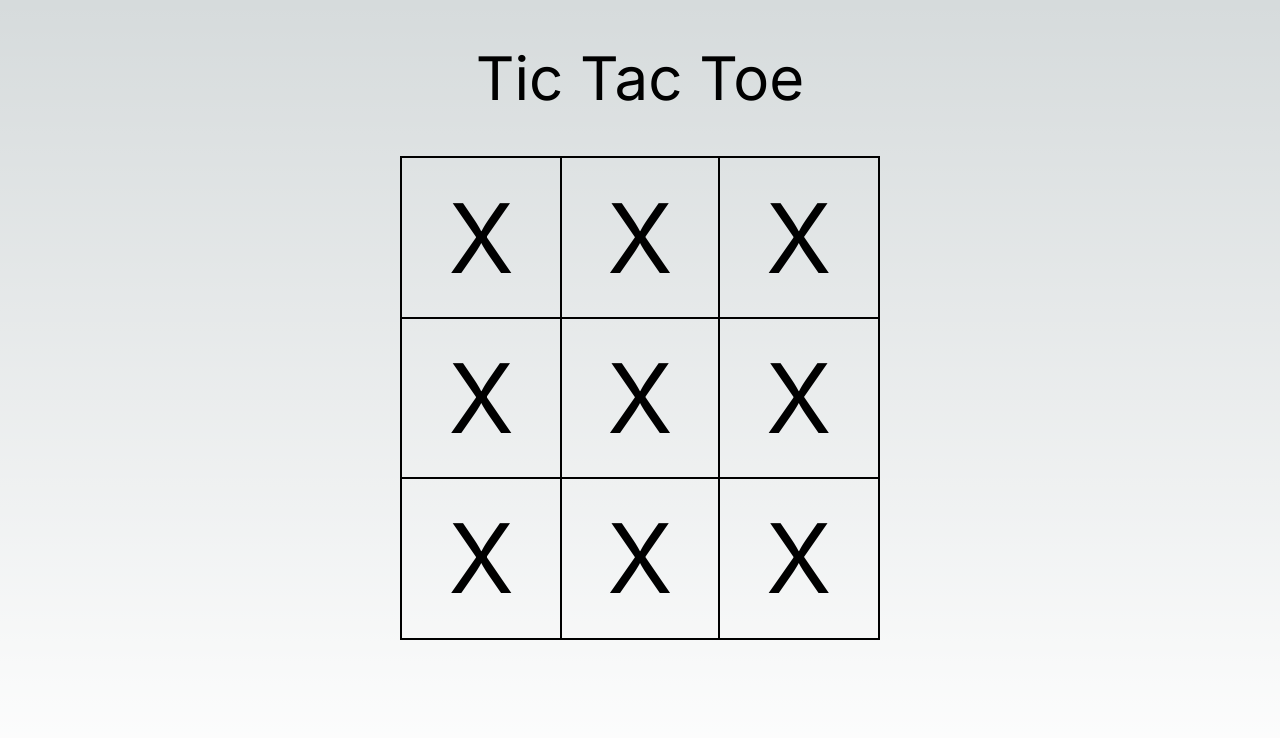
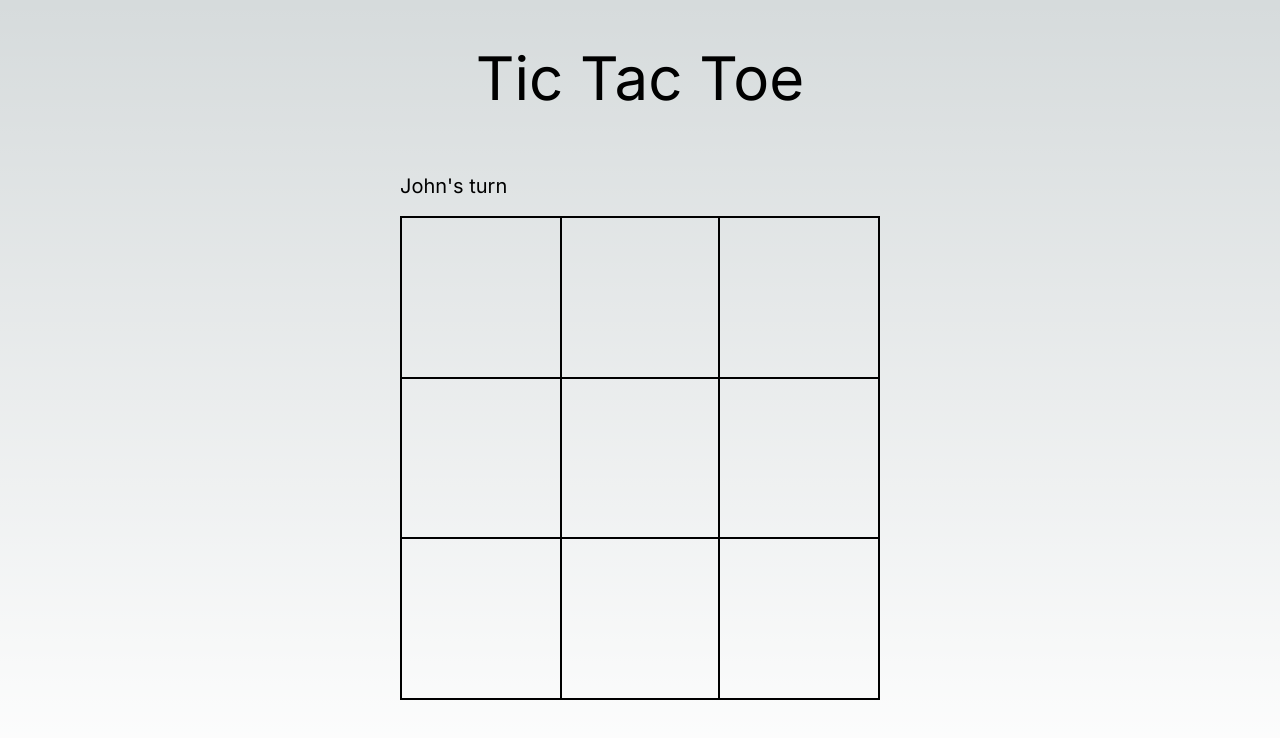
Before and after one commit to puyanwei/spiking-react-query, a Next.js app: page / in a window 1280 px wide. Shown: the top 738 px of the page. Built offline with nearby package versions, Linux system fonts and the light colour scheme.

Commit message:
add state logic

```diff
--- a/src/app/page.tsx
+++ b/src/app/page.tsx
@@ -1,13 +1,43 @@
+"use client"
+
+import { useState, MouseEvent } from "react"
+
+type State = {
+  player: 0 | 1 | null
+  state: "O" | "X" | null
+}
+
+const players = ["John", "Peter"]
+const state = Array(9).fill({ player: null, state: null })
+const playerSymbolMap: Record<number, string> = {
+  0: "X",
+  1: "O",
+}
+
 export default function Home() {
+  const [player, setPlayer] = useState(players[0])
+  const [boardState, setBoardState] = useState<State[]>(state)
+
   const buttonStyles = "outline outline-1 outline-black h-40"
-  const array = Array(9).fill("")
+
+  const handleOnClick = (e: MouseEvent<HTMLButtonElement>, index: number) => {
+    const isFirstPlayer = player === players[0]
+    isFirstPlayer ? setPlayer(players[1]) : setPlayer(players[0])
+    const newBoard: State[] = boardState.map((cell, i) => {
+      if (i === index) return { player: isFirstPlayer ? 0 : 1, state: isFirstPlayer ? "X" : "O" }
+      return cell
+    })
+    setBoardState(newBoard)
+  }
+
   return (
     <main className="min-h-screen w-[30rem] mx-auto">
       <h1 className="text-6xl text-center p-12">Tic Tac Toe</h1>
+      <h2 className="py-4 text-xl">{`${player}'s turn`}</h2>
       <div className="grid grid-cols-3 border-black border-2 text-8xl">
-        {array.map((e, i) => (
-          <button className={buttonStyles} key={i}>
-            X
+        {boardState.map(({ state }, index) => (
+          <button className={buttonStyles} key={index} onClick={(e) => handleOnClick(e, index)}>
+            {state}
           </button>
         ))}
       </div>
```
